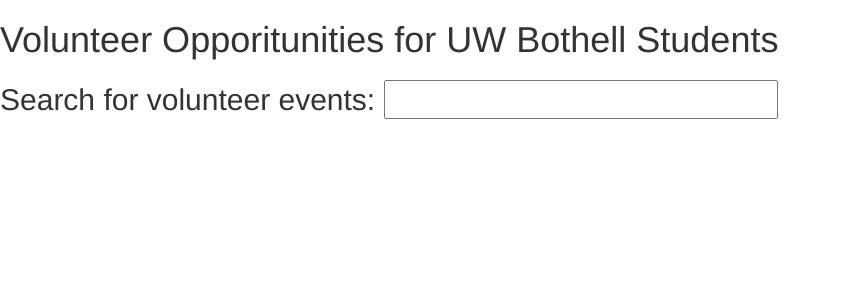
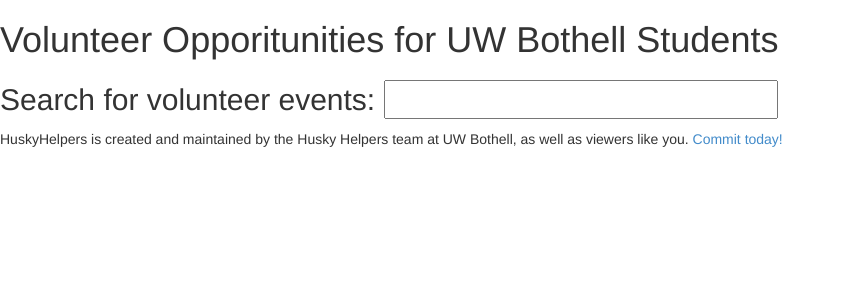
Before and after one commit to HuskyHelpers/huskyhelpers, a PHP site: page /index.php in a window 1280 px wide. Shown: the part 52-352 px from the top of the page, without its empty margins (0-845 px from the left). Run offline with PHP 8.4, Linux system fonts and the light colour scheme; some libraries are stand-ins or nearby versions.

Commit message:
Added a nice little thing in the footer

```diff
--- a/inc/footer.inc.php
+++ b/inc/footer.inc.php
@@ -1,6 +1,4 @@
-        <!-- Bootstrap core JavaScript
-        ================================================== -->
-        <!-- Placed at the end of the document so the pages load faster -->
+        <p>HuskyHelpers is created and maintained by the Husky Helpers team at UW Bothell, as well as viewers like you. <a href="https://github.com/HuskyHelpers/huskyhelpers">Commit today!</a></p>
         <script src="https://code.jquery.com/jquery-1.10.2.min.js"></script>
         <script src="/js/bootstrap.min.js"></script>
     </body>
```
